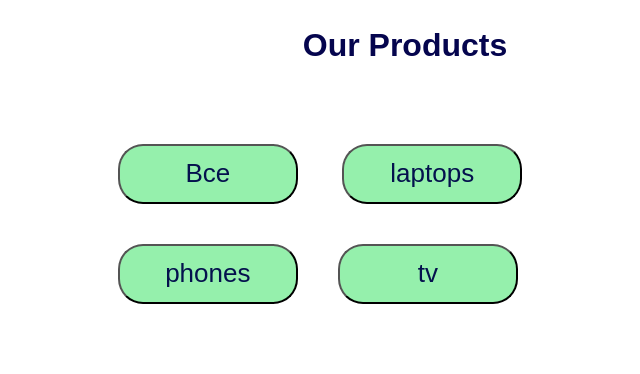
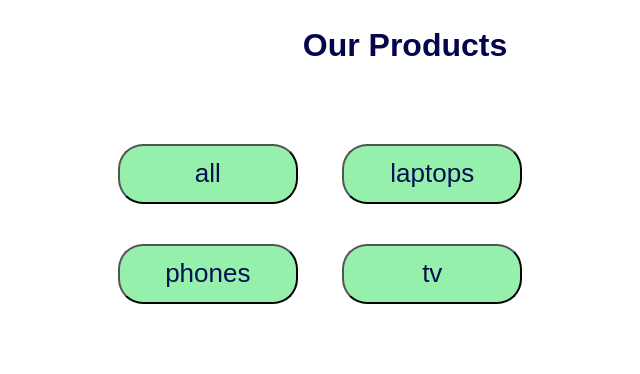
Before and after one commit to alimbaeva/DisplayData-kelecheck, a plain HTML site: page index.html in a window 1280 px wide. Shown: the top 374 px of the page, 235-875 px from the left. Drawn offline with Linux system fonts and the light colour scheme.

Commit message:
change code, wiht render()

```diff
--- a/index.html
+++ b/index.html
@@ -13,7 +13,7 @@
     <section class="products">
         <h2 class="products__title">Our Products</h2>
         <div class="products__btn">
-            <button class="products__filters-btn" type="button" data-catigory="all">Все</button>
+            <!-- <button class="products__filters-btn" type="button" data-catigory="all">Все</button> -->
         </div>
 
         <div class="products__inner"></div>
--- a/js/script.js
+++ b/js/script.js
@@ -50,6 +50,79 @@ const products = [
 ];
 
 
+window.addEventListener('load', function () {
+  const productsInner = this.document.querySelector('.products__inner');
+  const filtersContainer = this.document.querySelector('.products__btn');
+
+
+
+  function displayProductsItems(products) {
+    let displayProducts = products.map(function (item) {
+      return `<article key="${item.id}" class="products__item">
+            <img
+              class="products__item-photo"
+              src="${item.img}"
+              alt=""
+            />
+            <div class="products__item-info">
+              <header>
+                <h3>${item.title}</h3>
+                <span class="products__item-price">${item.price}сом</span>
+              </header>
+              <p class="products__item-text">
+                ${item.desc}
+              </p>
+            </div>
+          </article>`;
+    });
+    displayProducts = displayProducts.join("");
+    productsInner.innerHTML = displayProducts;
+  }
+
+  function displayFilterBtns() {
+    const categories = products.reduce(
+      function (values, item) {
+        if (!values.includes(item.category)) {
+          values.push(item.category);
+        }
+        return values;
+      },
+      ['all']
+    );
+
+    const categoryBtns = categories.map(function (category) {
+      return `
+    <button class="products__filters-btn" type="button" data-catigory="${category}">${category}</button>
+    `;
+    }).join('');
+
+    filtersContainer.innerHTML = categoryBtns;
+    const filterBtns = document.querySelectorAll('.products__filters-btn');
+
+    filterBtns.forEach(function (btn) {
+      btn.addEventListener('click', function (e) {
+        const category = e.currentTarget.dataset.catigory;
+        const productCategory = products.filter(function (item) {
+          if (item.category === category) {
+            return item;
+          }
+        });
+        if (category === 'all') {
+          displayProductsItems(products);
+        } else {
+          displayProductsItems(productCategory);
+        }
+      });
+    });
+  }
+
+  displayProductsItems(products);
+  displayFilterBtns();
+});
+
+/*
+
+//  Сдесь идет работа с методом перебор кнопок и вывод их на экран map()!
 window.addEventListener("load", function () {
   const productsInner = document.querySelector(".products__inner");
   const productsBtn = document.querySelector(".products__btn");
@@ -122,7 +195,7 @@ window.addEventListener("load", function () {
 
 });
 
-
+*/
 
 
 // window.addEventListener("load", function () {
```
